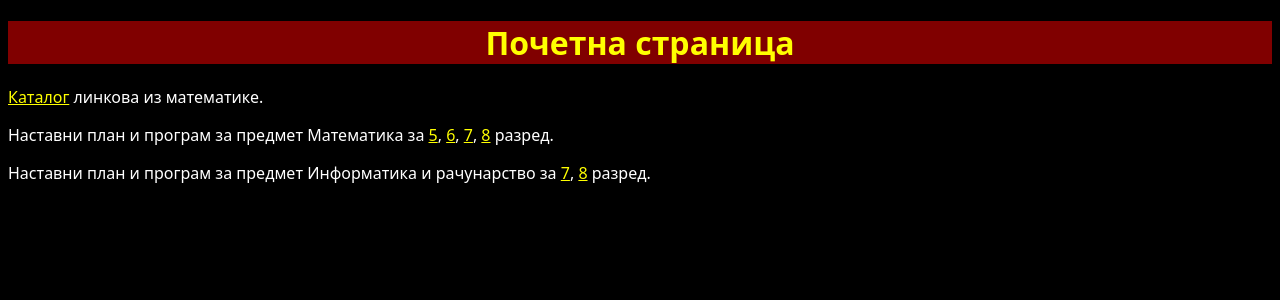
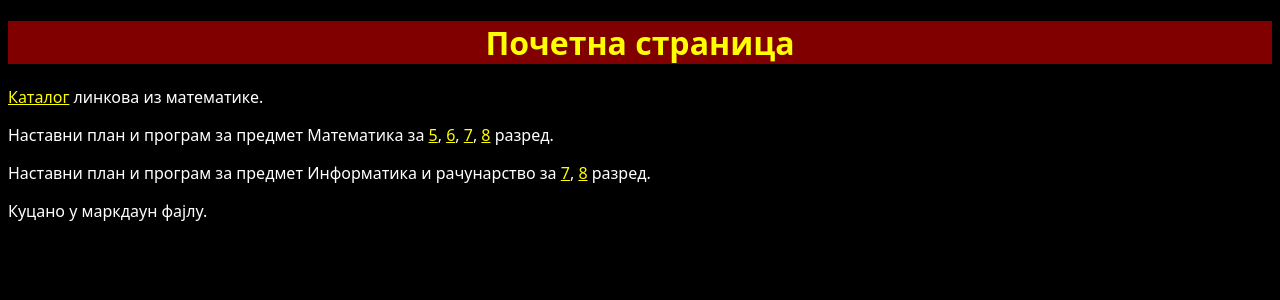
Before and after one commit to ndjapic/ndjapic.github.io, a Jekyll site: the page built from index.md, in a window 1280 px wide. Shown: the top 300 px of the page. Built offline with Jekyll 4.4.1, drawn with Linux system fonts in a browser that asks for light colours; part of the change alters nothing that is shown.

Commit message:
Update title in index.md from 'Моја Почетна' to 'Почетна'

```diff
--- a/index.md
+++ b/index.md
@@ -1,6 +1,6 @@
 ---
 layout: default
-title: "Моја Почетна"
+title: "Почетна"
 ---
 <h1>Почетна страница</h1>
 
@@ -18,6 +18,8 @@ title: "Моја Почетна"
 <a href="https://github.com/ndjapic/ndjapic.github.io/wiki/inf8">8</a>
 разред.</p>
 
+<p>Куцано у маркдаун фајлу.</p>
+
 <script>
 window.onload = function(){
 
```
